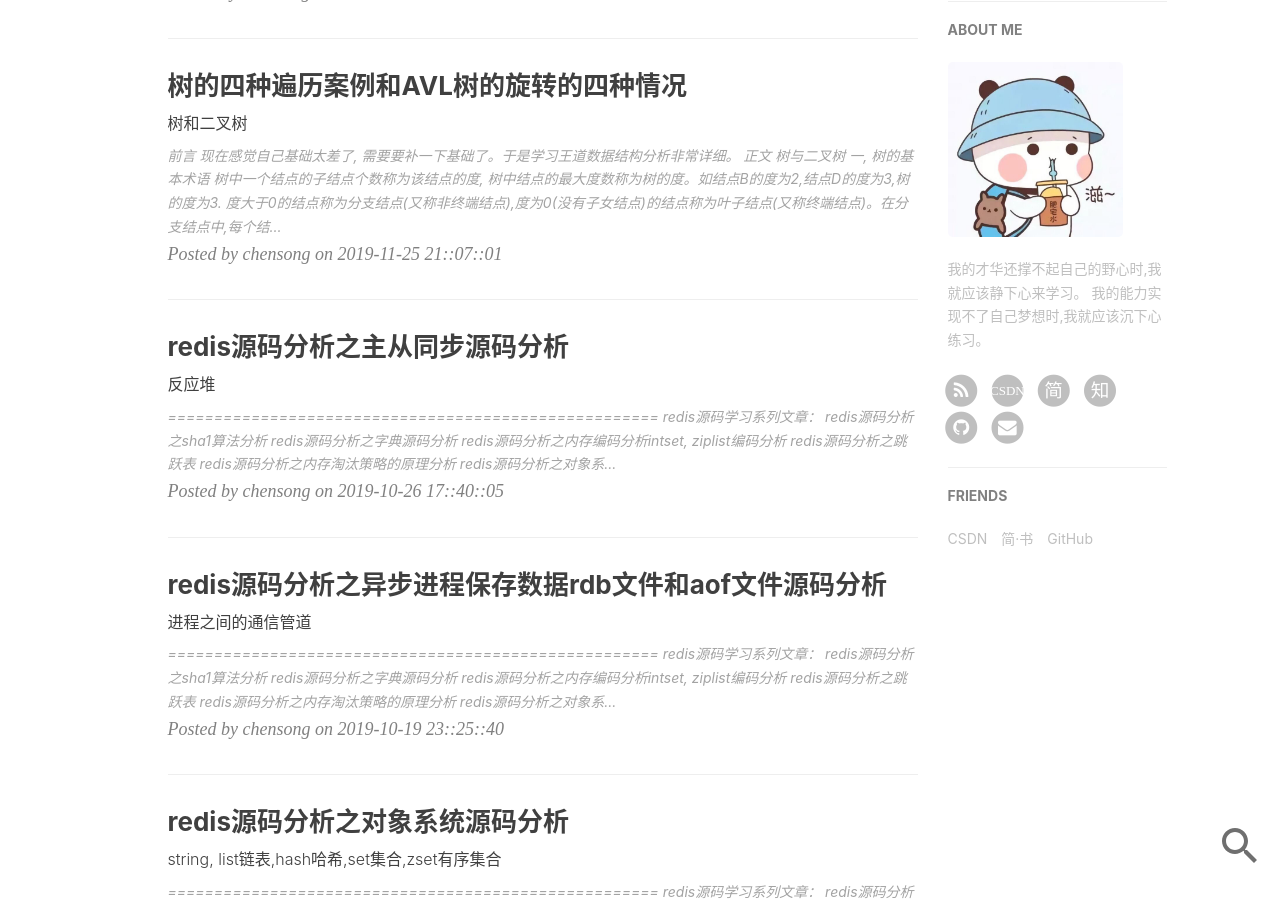
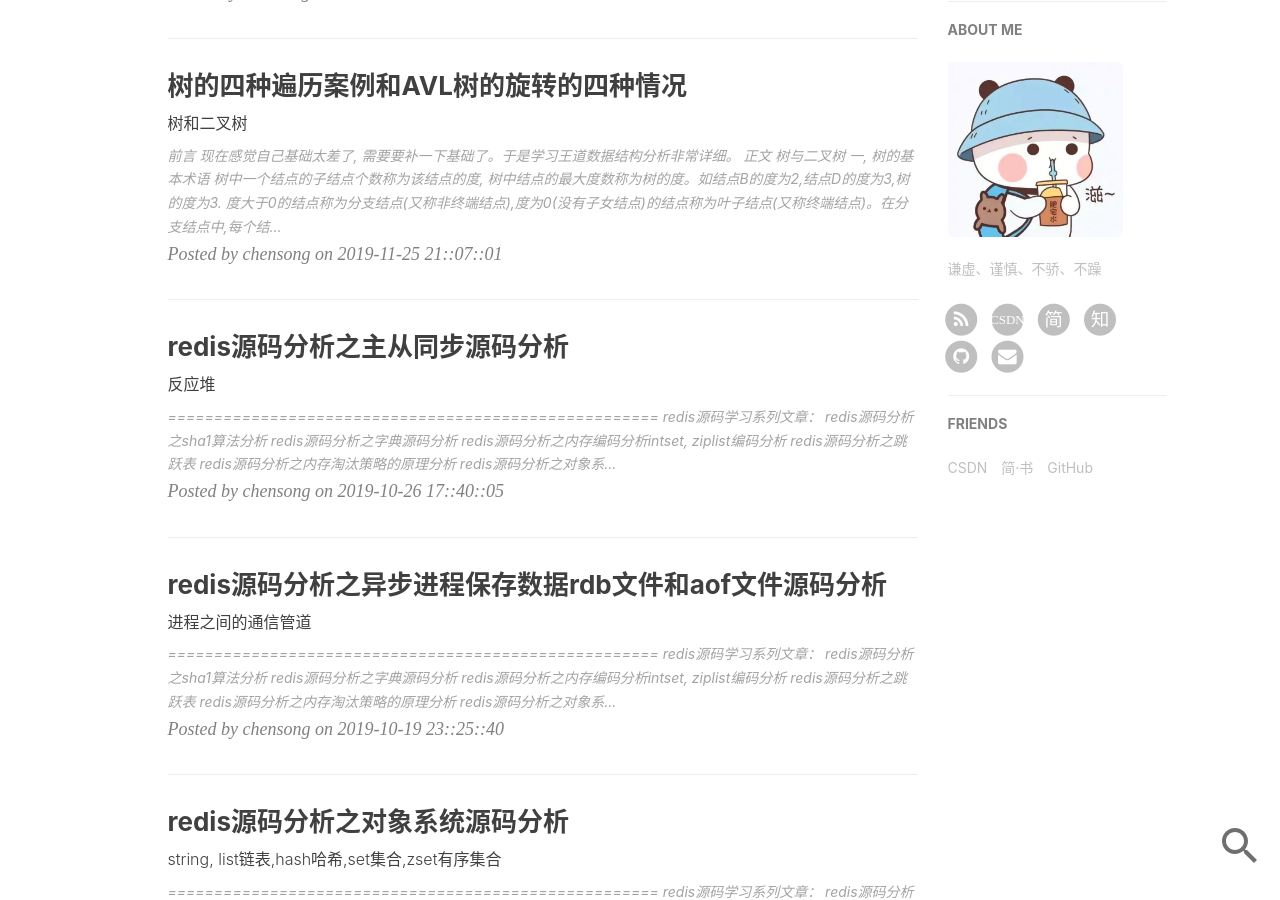
Before and after one commit to chensongpoixs/chensongpoixs.github.io, a Jekyll site: the page built from index.html, in a window 1280 px wide and 900 px high, scrolled down 1373 px. Built offline with Jekyll 4.4.1, drawn with Linux system fonts in a browser that asks for light colours; nearby versions of some CDN libraries; a script that is not in the unit is left out; the list of posts is cut into pages by our own code; comment, search, counter and statistics services are not loaded.

Commit message:
[谦虚、谨慎、不骄、不躁]

```diff
--- a/_config.yml
+++ b/_config.yml
@@ -20,7 +20,9 @@ sidebar: true                           # whether or not using Sidebar.
 # [2020-03-29] 生活只会越来越难, 而你将越来越优秀  ^_^   ^_^
 # [2020-03-29] 不是生活所迫, 谁也不想十八般武艺样样精通  _^_^_
 # [2020-03-29] 我们在黑暗中坚守光明，时间会告诉你一切答案，而生活的经历让你领悟，只有历经坎坷才知道一切都是最好的安排。我们会胡思乱想会埋怨生活的不公，会遇到挑战会受挫，但我们要咬牙坚持，我们需要时间的积淀才能让自己成长。努力，是我们的资本，不畏惧是前进的力量。我所有的疯狂都是为了明天的太阳，你一直苦苦寻找的答案也许就藏在心底。希望释然后的你，不再犹豫，不再畏惧，不再抱怨，不再放弃。希望在下一个黑夜来临时我们可以心里有光，永远明亮。
-sidebar-about-description: "我的才华还撑不起自己的野心时,我就应该静下心来学习。 我的能力实现不了自己梦想时,我就应该沉下心练习。"
+# [2020-06-07] 我的才华还撑不起自己的野心时,我就应该静下心来学习。 我的能力实现不了自己梦想时,我就应该沉下心练习。
+# [2020-06-07] 谦虚、谨慎、不骄、不躁
+sidebar-about-description: "谦虚、谨慎、不骄、不躁"
 sidebar-avatar: /img/about-BY-gentle.jpg      # use absolute URL, seeing it's used in both `/` and `/about/`
 
 
@@ -111,7 +113,7 @@ gitalk:
 
 #用户名 -- 15850774503-> two  -> 17319217372
 ba_track_id: e4d3c801e2dcc7346b7cc4e86ad11344
-
+# <script type="text/javascript" id="clstr_globe" src="//cdn.clustrmaps.com/globe.js?d=EdHnn2fbyH87WRK-nkhOVwaOBQnf9jOHmZEMZhsIq08"></script>
 
 # Google Analytics
 ga_track_id: 'UA-131362317-1'            # Format: UA-xxxxxx-xx
```
